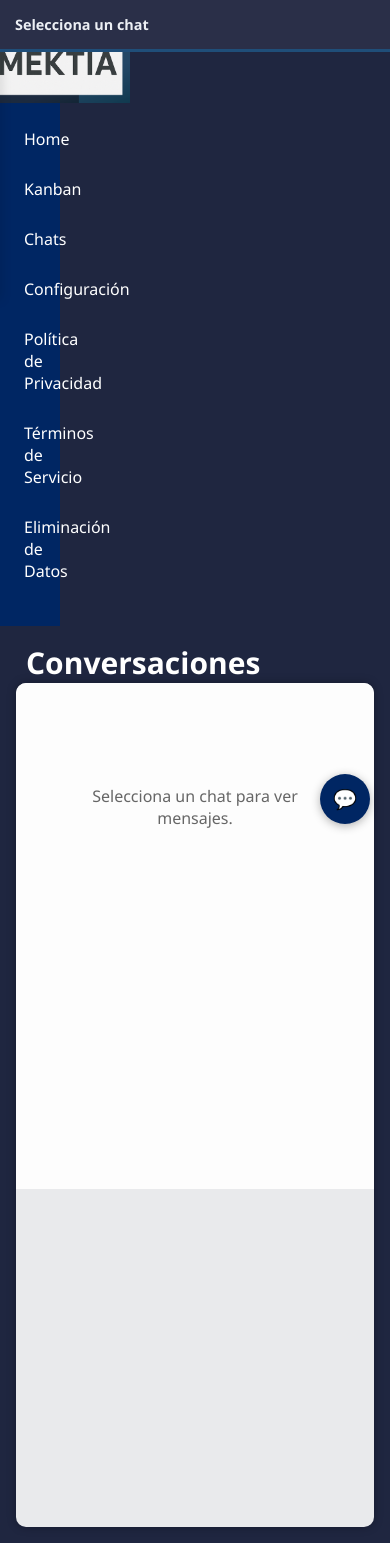
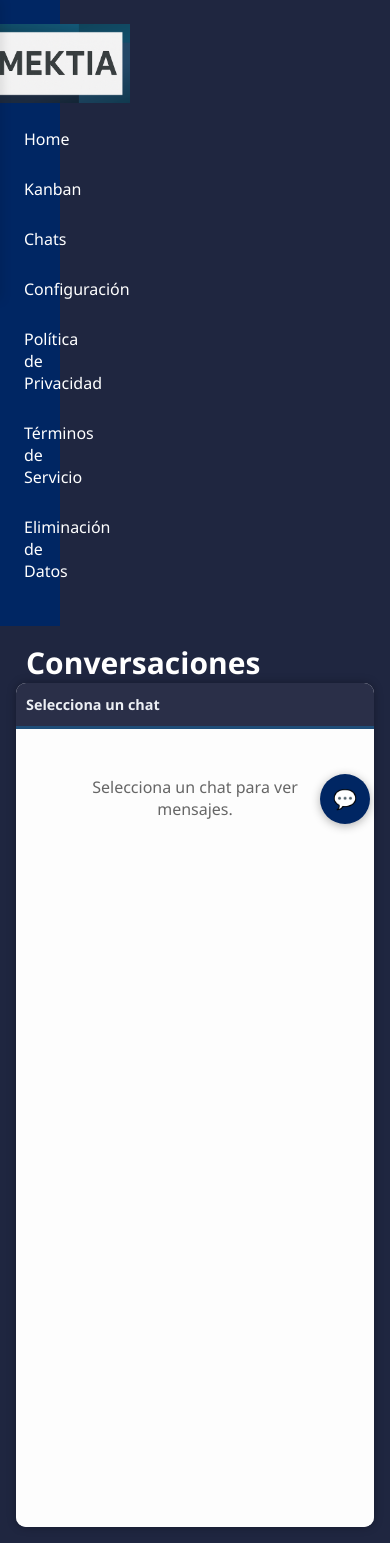
Before and after one commit to Mektiaventas/Whatsmektia, a Flask app: page /chats in a window 390 px wide. Run offline with Flask 3, Linux system fonts and the light colour scheme; data that the repository does not hold is empty.

Commit message:
regresar porque no me gusto

```diff
--- a/static/css/styles.css
+++ b/static/css/styles.css
@@ -1219,125 +1219,3 @@ body {
         margin: 0 !important;
     }
 }
-/* ========== SOLUCIÓN TEMPORAL URGENTE ========== */
-/* Fuerza los colores y posiciones aunque haya conflictos */
-
-/* 1. Mensaje de IA ACTIVA - FIX DEFINITIVO */
-.ia-active-message,
-div[style*="background: #e3f2fd"],
-div[style*="background:#e3f2fd"] {
-    background: #e3f2fd !important;
-    border: 2px solid #bbdefb !important;
-    padding: 15px !important;
-    border-radius: 8px !important;
-    text-align: center !important;
-    margin: 10px !important;
-}
-
-.ia-active-message p,
-div[style*="background: #e3f2fd"] p,
-div[style*="background:#e3f2fd"] p {
-    color: #000000 !important; /* NEGRO PURO - máximo contraste */
-    font-weight: bold !important;
-    margin: 0 !important;
-    font-size: 14px !important;
-}
-
-/* 2. Mensaje de "Selecciona un chat" */
-.no-chat-selected-message {
-    background: #fff3cd !important; /* Amarillo claro */
-    border: 2px solid #ffeaa7 !important;
-    padding: 20px !important;
-    border-radius: 8px !important;
-    text-align: center !important;
-    margin: 20px !important;
-}
-
-.no-chat-selected-message p {
-    color: #856404 !important; /* Amarillo oscuro */
-    font-weight: bold !important;
-    margin: 0 !important;
-    font-size: 16px !important;
-}
-
-/* 3. HEADER TEMPORAL - lo fijamos arriba SIEMPRE */
-.chat-panel-header {
-    position: sticky !important;
-    top: 0 !important;
-    z-index: 1000 !important;
-    background: #2a2f48 !important;
-    padding: 15px !important;
-    margin: 0 !important;
-    border-bottom: 3px solid #1f4e79 !important;
-}
-
-/* 4. RESET COMPLETO del layout para móvil */
-@media (max-width: 768px) {
-    .chat-layout-v2 {
-        display: block !important;
-        height: auto !important;
-    }
-
-    .chat-panel-v2 {
-        display: block !important;
-        height: auto !important;
-        min-height: 100vh !important;
-    }
-
-    .msgs-wrap-v2 {
-        padding: 20px 15px !important;
-        min-height: 60vh !important;
-    }
-
-    /* Fuerza el header arriba de TODO */
-    .chat-panel-header {
-        position: fixed !important;
-        top: 0 !important;
-        left: 0 !important;
-        right: 0 !important;
-        width: 100% !important;
-    }
-
-    /* Compensa el espacio del header fijo */
-    .msgs-wrap-v2 {
-        padding-top: 70px !important;
-        padding-bottom: 100px !important;
-    }
-
-    /* Formulario fijo abajo */
-    .reply-form,
-    .ia-active-message {
-        position: fixed !important;
-        bottom: 0 !important;
-        left: 0 !important;
-        right: 0 !important;
-        background: white !important;
-        padding: 15px !important;
-        z-index: 1001 !important;
-        margin: 0 !important;
-        border-top: 3px solid #1f4e79 !important;
-    }
-}
-
-/* 5. Asegurar que los mensajes se vean BIEN */
-.msg-box {
-    background: #ffffff !important;
-    border: 1px solid #ddd !important;
-    color: #000000 !important;
-    margin: 10px 0 !important;
-}
-
-.msg-user {
-    background: #e6f7ff !important;
-    border: 1px solid #91d5ff !important;
-}
-
-.msg-ai {
-    background: #fff7e6 !important;
-    border: 2px solid #ffd591 !important;
-}
-
-.msg-meta {
-    color: #666666 !important;
-    font-size: 12px !important;
-}
```
